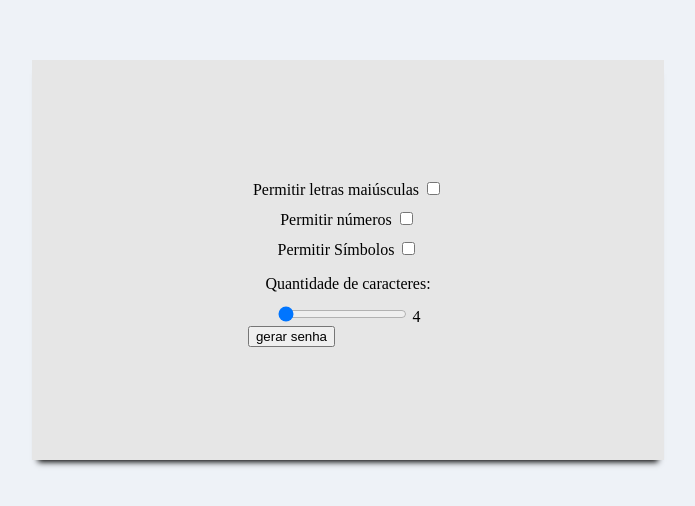
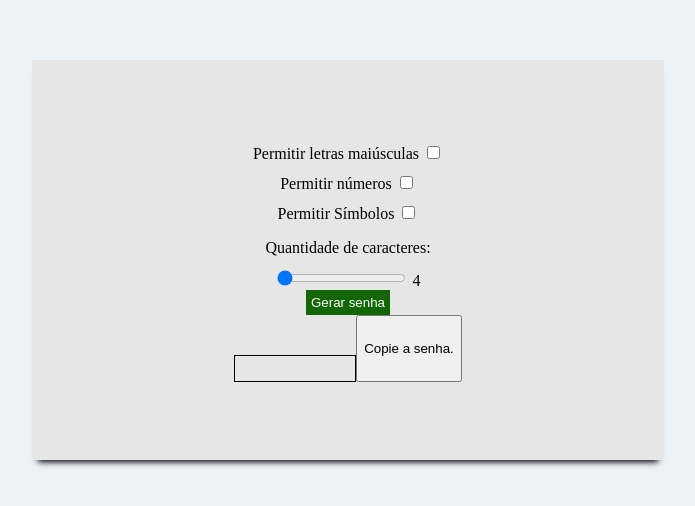
Before and after one commit to mateusVarela/password-generator, a plain HTML site: page index.html in a window 1280 px wide. Shown: the part 148-654 px from the top of the page, without its empty margins (292-987 px from the left). Drawn offline with nearby package versions, Linux system fonts and the light colour scheme.

Commit message:
Adiconado funcionalidade que mostra senha na tela e função de copiar.

```diff
--- a/index.html
+++ b/index.html
@@ -10,7 +10,7 @@
   </head>
   <body>
     <div class="pricipal">
-      <form method="post">
+      <form name="form" method="post">
         <div class="inputs">
           <div class="checkbox">
             <label>Permitir letras maiúsculas</label>
@@ -41,8 +41,13 @@
             <label id="label" class="label-range">4</label>
           </div>
         </div>
-        <input id="btn-enviar" type="button" value="gerar senha" />
-      </form>
+        <div class="btn">
+          <input id="btn-enviar" type="button" value="Gerar senha"/>
+        </div>
+        <div class="password">
+          <div name="a" id="passworsValue"></div><button onclick="copyValue()">Copie a senha.</button>
+        </div>
+        </form>
     </div>
   </body>
 </html>
--- a/index.js
+++ b/index.js
@@ -23,11 +23,24 @@ document.getElementById('btn-enviar').onclick = function () {
   if (checkBox0.checked && !checkBox1.checked && !checkBox2.checked) {
     console.log('aqui1')
   } else if(!checkBox0.checked && checkBox1.checked && !checkBox2.checked) {
-     console.log(Math.random().toString(36).substr(-inputRange.value))
+     const randomPass = (Math.random().toString(36).substr(-inputRange.value))
+     document.getElementById('passworsValue').innerHTML= randomPass
   }else if (!checkBox0.checked && !checkBox1.checked && checkBox2.checked){
     console.log('aqui3');
   }else if (checkBox0.checked && checkBox1.checked && checkBox2.checked) {
     console.log('aqui4');
   }
-  console.log(inputRange.value);
+  console.log($('#passworsValue').text());
 }
+
+function copyValue(){
+   /* Get the text field */
+   const a = $('#passworsValue').text()
+   var copyText = a;
+
+   /* Copy the text inside the text field */
+   document.execCommand("copy");
+
+   /* Alert the copied text */
+   alert("Senha copiada: " + copyText)
+}
--- a/style.css
+++ b/style.css
@@ -42,6 +42,38 @@ label {
   animation: fadeIn 3s;
 }
 
+.btn {
+  display: flex;
+  justify-content: center;
+}
+
+#btn-enviar {
+border: none;
+padding: 5px;
+cursor: pointer;
+background-color: rgb(18, 102, 3);
+color: white;
+}
+
+#btn-enviar:hover {
+  box-shadow: 0 12px 16px 0 rgba(0,0,0,0.24),0 17px 50px 0 rgba(0,0,0,0.19);
+}
+
+.password {
+  display: flex;
+  justify-content: center;
+}
+
+#passworsValue {
+  display: flex;
+  justify-content: center;
+  align-items: center;
+  height: 25px;
+  width: 120px;
+  margin-top: 40px;
+  border: thin solid black;
+}
+
 @keyframes fadeIn {
   from {
     opacity: 0;
```
